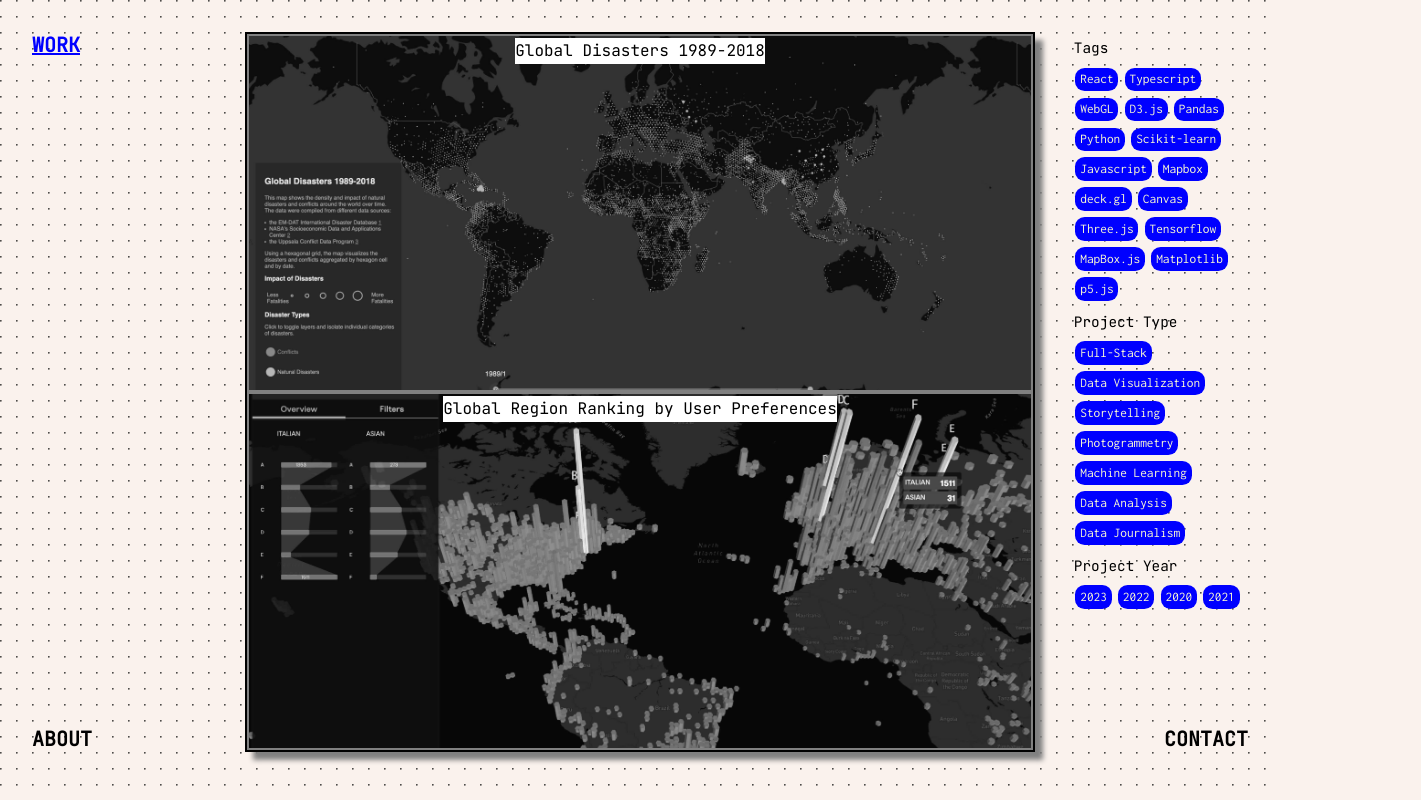
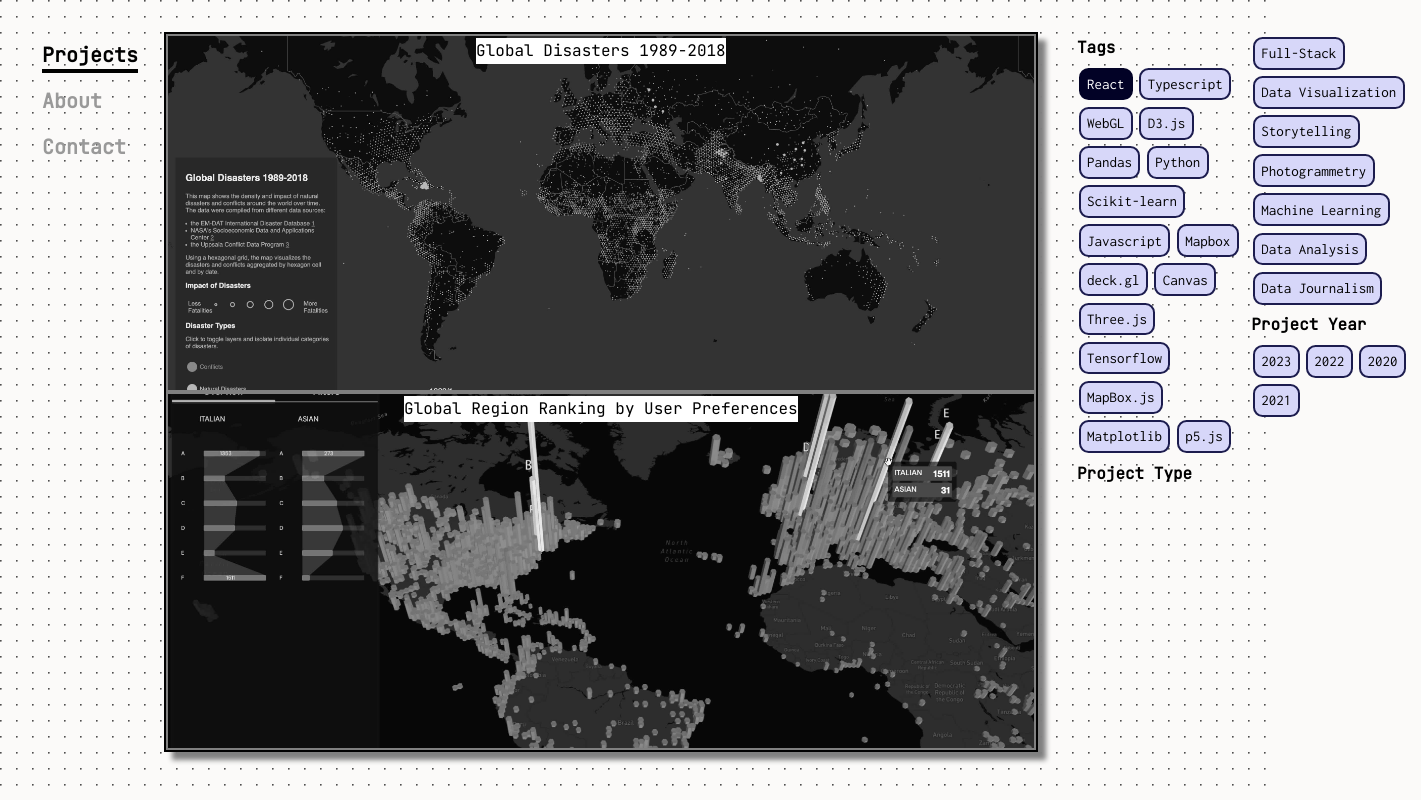
Before and after one commit to elinaoikonomaki/Personal-website, a plain HTML site: page work/work.html in a window 1280 px wide. Both pictures are taken after a click on the button "React". Shown: the whole page, 1421 px wide, since content can reach past the window. Drawn offline with Linux system fonts and the light colour scheme.

Commit message:
changed layout and buttons style

```diff
--- a/about/about.css
+++ b/about/about.css
@@ -20,7 +20,7 @@ body{
 /* page layout*/
 #container {
   display: grid;
-  grid-template-columns: 1fr 4fr 1fr;
+  grid-template-columns: 0.5fr 4.5fr 1fr;
   grid-template-rows: minmax(40px,0.1fr) auto minmax(40px,0.1fr);
   gap: 1rem;
   margin: 2rem;
@@ -30,7 +30,7 @@ body{
 }
 a:link, a:visited  {
   text-decoration: none;
-  color: black;
+
   font-family: 'JetBrains Mono';
   font-style: normal;
   font-weight: 800;
@@ -41,11 +41,54 @@ a:hover {
   color: blue;
 }
 
+
 .item-1 {
   grid-area: 1/1/2/2;
-  align-self: start;
-  justify-self: start;
+  align-self: flex-start;
+  display: flex;
+  flex-direction: column;
+  justify-self: left;
+  text-align: left;
 }
+
+.unselected {
+  color: #999;
+}
+.selected {
+  color: black;
+}
+.pages {
+  margin: 10px;
+  position: relative;
+
+}
+
+.selected::after {
+  content: '';
+  position: absolute;
+  left: 0;
+  bottom: -5px;
+  width: 100%; /* Start width */
+  height: 4px; /* Adjust thickness as needed */
+  background-color: black; /* Adjust color as needed */
+  animation: underline-animation 0.5s linear; /* Adjust animation duration and timing function as needed */
+}
+
+.pages:hover{
+  color: black;
+}
+
+
+@keyframes underline-animation {
+  0% {
+    width: 0%;
+  }
+  100% {
+    width: 100%; /* Middle of animation, full width */
+  }
+}
+
+
 .item-3 {
   grid-column-start: 3;
   grid-column-end: 4;
--- a/work/script.js
+++ b/work/script.js
@@ -1,6 +1,8 @@
 
 import {divWindow, typeDiv, tagDiv, yearDiv, tagsArray, typesArray, yearsArray} from "./selectors.js";
 import {Card,cards} from './classes.js'
+
+let tagFilters = new Set();
 
 // FETCING THE DATA
 const projects = fetch('../data.json')
@@ -49,11 +51,22 @@ function createBtn(el, targetDiv) {
   btn.innerText = el;
   btn.setAttribute('class', 'filterbtn');
   targetDiv.appendChild(btn);
-  btn.addEventListener('click', (e) => setTimeout(filterBtn(e.target), 500));
+  btn.addEventListener('click', (e) => {
+    const tag = e.target.innerText;
+    if (tagFilters.has(tag)) {
+      tagFilters.delete(tag);
+      btn.classList.remove("active");
+    } else {
+      tagFilters.add(tag);
+      btn.classList.add("active");
+    }
+    // Call filterBtn for each tag in tagFilters
+    tagFilters.forEach(filterBtn);
+  });
 }
 
 function filterBtn(btn) {
-  let btnTag = btn.innerText;
+  let btnTag = btn;
   //console.log('button= ', btn.innerText);
   let divs = divWindow.querySelectorAll('div.card');
   console.log(divs);
--- a/work/style.css
+++ b/work/style.css
@@ -16,7 +16,7 @@ body {
   width: 100%;
   min-height: 100vh;
   position: relative;
-  background-color: #faf2ed;
+  background-color: #fbfaf9;
 }
 
 /* page layout*/
@@ -24,7 +24,7 @@ body {
   position: absolute;
   top: 0;
   display: grid;
-  grid-template-columns: 1fr 4fr 1fr;
+  grid-template-columns: 0.5fr 4.5fr 1fr;
   grid-template-rows: minmax(40px,0.1fr) auto minmax(40px,0.1fr);
   gap: 1rem;
   margin: 2rem;
@@ -32,6 +32,28 @@ body {
   width: 95vw;
 
 }
+
+#container > svg {
+  display: block;
+  position: absolute;
+  top: 0;
+  left:0;
+  z-index: -1;
+}
+
+.path {
+  stroke-dasharray: 1000;
+  stroke-dashoffset: 1000;
+  animation: dash 1s linear forwards;
+}
+
+@keyframes dash {
+  to {
+    stroke-dashoffset: 0;
+  }
+}
+
+
 .dots {
   position: absolute;
   top:0;
@@ -40,9 +62,10 @@ body {
   height: 100%;
   z-index: -100;
 }
+
 a:link, a:visited  {
   text-decoration: none;
-  color: black;
+  /* color: black; */
   font-family: 'JetBrains Mono';
   font-style: normal;
   font-weight: 800;
@@ -55,14 +78,53 @@ a:hover {
 
 .item-1 {
   grid-area: 1/1/2/2;
-  align-self: start;
-  justify-self: start;
+  align-self: flex-start;
+  display: flex;
+  flex-direction: column;
+  justify-self: left;
+  text-align: left;
 }
 
-.item-1 > a {
-  color: blue;
-  text-decoration: underline;
+.unselected {
+  color: #999;
 }
+.selected {
+  color: black;
+}
+.pages {
+  margin: 10px;
+  position: relative;
+
+}
+
+.selected::after {
+  content: '';
+  position: absolute;
+  left: 0;
+  bottom: -5px;
+  width: 100%; /* Start width */
+  height: 4px; /* Adjust thickness as needed */
+  background-color: black; /* Adjust color as needed */
+  animation: underline-animation 0.5s linear; /* Adjust animation duration and timing function as needed */
+}
+
+.pages:hover{
+  color: black;
+}
+
+
+@keyframes underline-animation {
+  0% {
+    width: 0%;
+  }
+  100% {
+    width: 100%; /* Middle of animation, full width */
+  }
+}
+
+
+
+
 
 .item-3 {
   grid-column-start: 3;
@@ -98,30 +160,13 @@ a:hover {
   margin-left: 1em;
 }
 .filterbox p {
-  font-size: 0.9rem;
+  font-size: 1rem;
   text-align: justify;
   margin: 0.2rem;
   margin-bottom: 0.1rem;
+  font-weight: 800;
 }
 
-
-/* .filterbox > p {
-  margin: 4px;
-  font-style: bold;
-  font-weight: 400;
-  font-size: 16px;
-  line-height: 26px;
-  text-align: center;
-}
-
-.filterbox >p:first-of-type{
-  font-size: 16px;
-}
-
-.filterbox >p:last-of-type{
-  align-self:center;
-  color: blue;
-} */
 .filters {
   margin: 0.1rem;
   display: flex;
@@ -132,18 +177,26 @@ a:hover {
 
 .filterbtn {
   font-family: 'Inconsolata', monospace;
-  background-color: blue;
-  color: lightgoldenrodyellow;
-  padding: 0.3rem;
-  border-radius: 0.6rem;
-  border: none;
+  font-size: 15px;
+  background-color: rgb(215, 215, 249);
+  color: rgb(0, 0, 0);
+  padding: 0.4rem;
+  border-radius: 0.6rem ;
+  border: 2px solid rgb(28, 28, 78);
   margin: 0.2rem;
   cursor:pointer;
 }
 .filterbtn:hover {
-  background-color: orangered;
-  color:blue ;
+  background-color: rgb(2, 2, 38);
+  color:rgb(255, 255, 255);
+  border: 2px solid rgb(2, 2, 38);
   /* outline: 0.15rem solid blue; outline does not follow the shape of border-radius*/
+}
+
+.active {
+  background-color: rgb(2, 2, 38);
+  color:rgb(255, 255, 255);
+  border: 2px solid rgb(2, 2, 38);
 }
 
 /* Main div with projects display */
--- a/work/work.html
+++ b/work/work.html
@@ -11,6 +11,7 @@
   <link rel="modulepreload" href="./script.js">
   <link rel="stylesheet" href="style.css">
 
+
   <script src="./script.js" defer type='module'></script>
 
   <title>Elina Oikonomaki</title>
@@ -19,10 +20,15 @@
     <svg fill="currentColor" role="img" aria-hidden="true" class="dots"><title>Dot Loose</title><pattern id="DotLoose-pattern-901" x="0" y="0" width="16" height="16" patternUnits="userSpaceOnUse"><rect width="0.5" height="0.5" fill="currentColor"></rect><rect y="1" width="0.5" height="0.5" fill="currentColor"></rect><rect y="0.5" width="0.5" height="0.5" fill="currentColor"></rect><rect x="1" width="0.5" height="0.5" fill="currentColor"></rect><rect x="1" y="1" width="0.5" height="0.5" fill="currentColor"></rect><rect x="1" y="0.5" width="0.5" height="0.5" fill="currentColor"></rect><rect x="0.5" width="0.5" height="0.5" fill="currentColor"></rect><rect x="0.5" y="1" width="0.5" height="0.5" fill="currentColor"></rect><rect x="0.5" y="0.5" width="0.5" height="0.5" fill="currentColor"></rect></pattern><rect width="100%" height="100%" fill="url(#DotLoose-pattern-901)"></rect></svg>
   <div id="container">
 
-    <div class="item-1"><a  href="./work.html"> WORK </a> </div>
+    <div class="item-1">
+      <a class="pages selected" id="project" href="./work.html"> Projects </a>
+      <a class="pages unselected" id="about" href="../about/about.html"> About </a>
+      <a class="pages unselected" id="contact" href="mailto:elinaoikonomaki@gmail.com"> Contact</a>
+    </div>
+
     <div class="item-3" > </div>
-    <div class="item-4" ><a href="../about/about.html"> ABOUT </a></div>
-    <div class="item-2"><a  href="mailto:elinaoikonomaki@gmail.com"> CONTACT </a></div>
+    <div class="item-4" ></div>
+    <div class="item-2"></div>
 
 
     <div class="windowView">
```
Also changed, not shown: about/about.html (+7 -4 lines).
